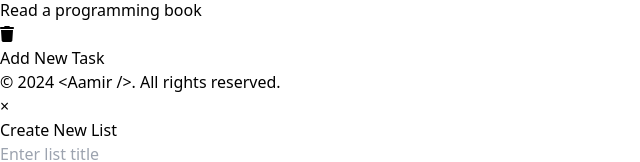
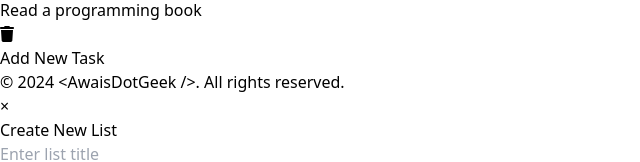
Before and after one commit to AwaisDotGeek/TaskBoard_, a React (Vite) app: page / in a window 1280 px wide. Shown: the part 986-1148 px from the top of the page, without its empty margins (0-640 px from the left). Built offline with nearby package versions, Linux system fonts and the light colour scheme.

Commit message:
Update Footer.jsx
Footer Update

```diff
--- a/src/components/Footer.jsx
+++ b/src/components/Footer.jsx
@@ -2,7 +2,7 @@ const Footer = () => {
   return (
     <footer className="text-center bg-gray-100 py-4">
       <p className="font-bold text-lg">
-        &copy; {new Date().getFullYear()} &lt;Aamir /&gt;. All rights reserved.
+        &copy; {new Date().getFullYear()} &lt;AwaisDotGeek /&gt;. All rights reserved.
       </p>
     </footer>
   );
```
